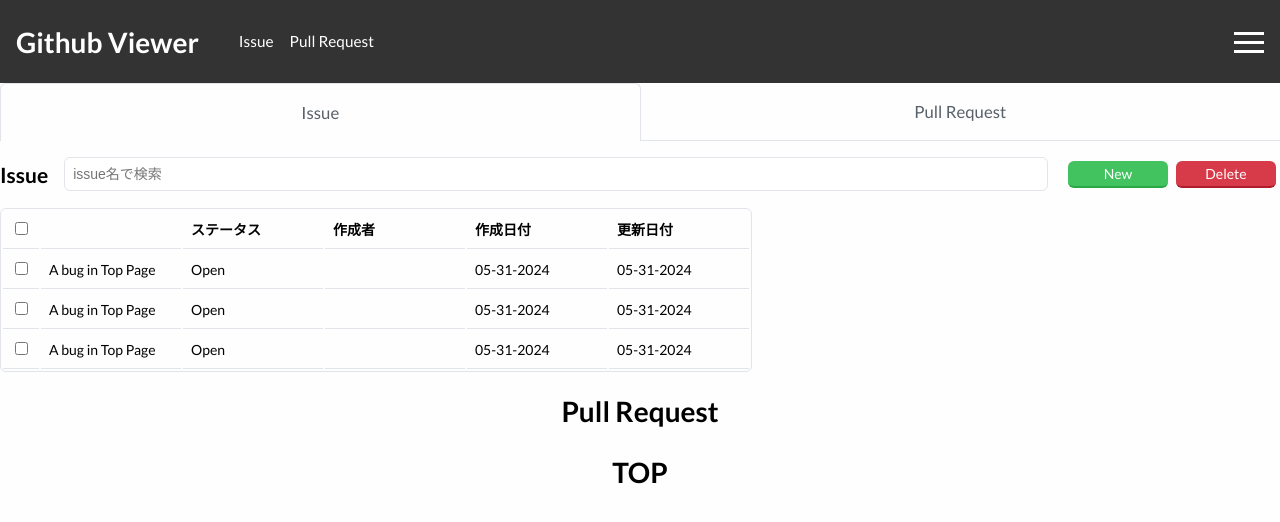
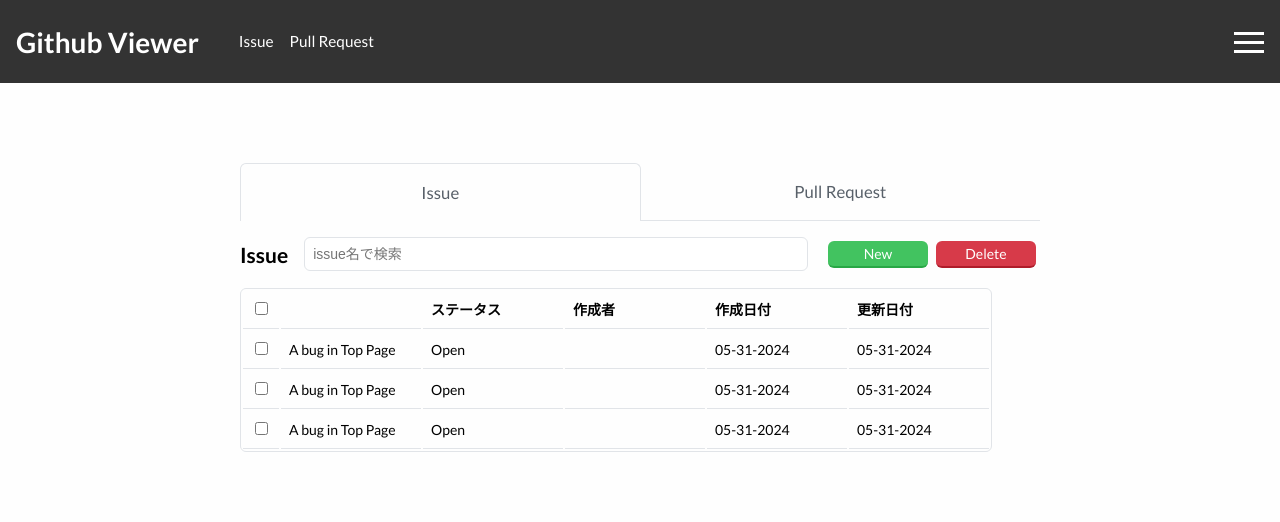
Before and after one commit to tatsuya1981/ws-0500-redux-github-viewer, a React (Create React App) app: page / in a window 1280 px wide. Shown: the top 522 px of the page. Built offline with nearby package versions, Linux system fonts and the light colour scheme.

Commit message:
modified of tag

```diff
--- a/src/App.jsx
+++ b/src/App.jsx
@@ -1,21 +1,9 @@
 import './App.css';
-import { HeaderTag } from './components/molecules/HeaderTag';
-import { IssueTable } from './components/organisms/IssueTable';
-import { Header } from './components/organisms/layout/Header';
-import { SearchArea } from './components/organisms/search/SearchArea';
-import { Issue } from './components/pages/Issue';
-import { PullRequest } from './components/pages/PullRequest';
 import { Router } from './router/Router';
 
 function App() {
   return (
     <div className="App">
-      <Header />
-      <HeaderTag />
-      <SearchArea />
-      <IssueTable />
-      <Issue />
-      <PullRequest />
       <Router />
     </div>
   );
--- a/src/components/molecules/HeaderTag.jsx
+++ b/src/components/molecules/HeaderTag.jsx
@@ -6,15 +6,19 @@
   const active = useSelector((state) => state.headerTag.isStateActive);
   const dispatch = useDispatch();
 
-const onClickTag = () => {
-  dispatch(activeTag());
-};
+  const onClickIssue = () => {
+    dispatch(activeTag(true));
+  };
+
+  const onClickPullRequest = () => {
+    dispatch(activeTag(false));
+  };
 
   return(
     <div>
     <SHeaderTagWrapper>
-      <SHeaderTagLeft active={active.toString()} onClick={onClickTag} ><SHeaderTagSpan>Issue</SHeaderTagSpan></SHeaderTagLeft>
-      <SHeaderTagRight active={active.toString()} onClick={onClickTag} ><SHeaderTagSpan>Pull Request</SHeaderTagSpan></SHeaderTagRight>
+      <SHeaderTagLeft active={active.toString()} onClick={onClickIssue} ><SHeaderTagSpan>Issue</SHeaderTagSpan></SHeaderTagLeft>
+      <SHeaderTagRight active={active.toString()} onClick={onClickPullRequest} ><SHeaderTagSpan>Pull Request</SHeaderTagSpan></SHeaderTagRight>
     </SHeaderTagWrapper>
     </div>
   )
--- a/src/components/organisms/IssueTable.jsx
+++ b/src/components/organisms/IssueTable.jsx
@@ -2,7 +2,6 @@
 
 export const IssueTable = () => {
   return (
-    <>
           <SIssueTableWrapper>
             <SIssueTable>
               <thead>
@@ -51,7 +50,6 @@
               </tbody>
             </SIssueTable>
           </SIssueTableWrapper>
-    </>
   );
 };
 
--- a/src/components/pages/Issue.jsx
+++ b/src/components/pages/Issue.jsx
@@ -1,7 +1,35 @@
+import styled from "styled-components";
+import { SearchArea } from "../organisms/search/SearchArea";
+import { IssueTable } from "../organisms/IssueTable";
+import { Header } from "../organisms/layout/Header";
+
 export const Issue = () => {
   return(
     <div>
-
+      <Header />
+      <SIssue>
+        <SIssue2>
+          <SIssue3>
+          <SearchArea />
+          <IssueTable />
+          </SIssue3>
+        </SIssue2>
+      </SIssue>
     </div>
   );
 };
+
+const SIssue = styled.div`
+  max-width: 896px;
+  margin: 0 auto;
+  padding: 32px 16px;
+`;
+
+const SIssue2 = styled.div`
+  padding: 16px;
+`;
+
+const SIssue3 = styled.div`
+  padding: 16px;
+  margin-top: 16px;
+`;
--- a/src/components/pages/Profile.jsx
+++ b/src/components/pages/Profile.jsx
@@ -1,5 +1,7 @@
+import { Header } from "../organisms/layout/Header";
+
 export const Profile = () => {
   return(
-    <h1>Profile</h1>
+    <Header />
   );
 };
--- a/src/components/pages/PullRequest.jsx
+++ b/src/components/pages/PullRequest.jsx
@@ -1,5 +1,7 @@
+import { Header } from "../organisms/layout/Header";
+
 export const PullRequest = () => {
   return (
-    <h1>Pull Request</h1>
+    <Header />
   );
 };
--- a/src/components/pages/Top.jsx
+++ b/src/components/pages/Top.jsx
@@ -1,5 +1,40 @@
+import styled from "styled-components";
+import { IssueTable } from "../organisms/IssueTable";
+import { Header } from "../organisms/layout/Header";
+import { SearchArea } from "../organisms/search/SearchArea";
+import { HeaderTag } from "../molecules/HeaderTag";
+import { Issue } from "./Issue";
+
 export const Top = () => {
-  return(
-    <h1>TOP</h1>
+  return (
+    <div>
+      <div>
+        <Header />
+        <SIssue>
+        <SIssue2>
+          <SIssue3>
+            <HeaderTag />
+            <SearchArea />
+            <IssueTable />
+          </SIssue3>
+        </SIssue2>
+      </SIssue>
+      </div>
+    </div>
   );
 };
+
+const SIssue = styled.div`
+  max-width: 896px;
+  margin: 0 auto;
+  padding: 32px 16px;
+`;
+
+const SIssue2 = styled.div`
+  padding: 16px;
+`;
+
+const SIssue3 = styled.div`
+  padding: 16px;
+  margin-top: 16px;
+`;
--- a/src/redux/headerTagSlice.js
+++ b/src/redux/headerTagSlice.js
@@ -3,17 +3,14 @@
 export const headerTagSlice = createSlice({
   name: "headerTag",
   initialState: {
-    isStateActive: true
+    isStateActive: true,
   },
   reducers: {
-    activeTag: (state) => {
-      return({
-        ...state,
-        isStateActive:(!state.isStateActive)
-      });
-    }
-  }
+    activeTag: (state, action) => {
+      state.isStateActive = action.payload;
+    },
+  },
 });
 
-export const {activeTag} = headerTagSlice.actions;
-export default headerTagSlice.reducer
+export const { activeTag } = headerTagSlice.actions;
+export default headerTagSlice.reducer;
```
Lines whose indentation alone changed are shown as unchanged.
